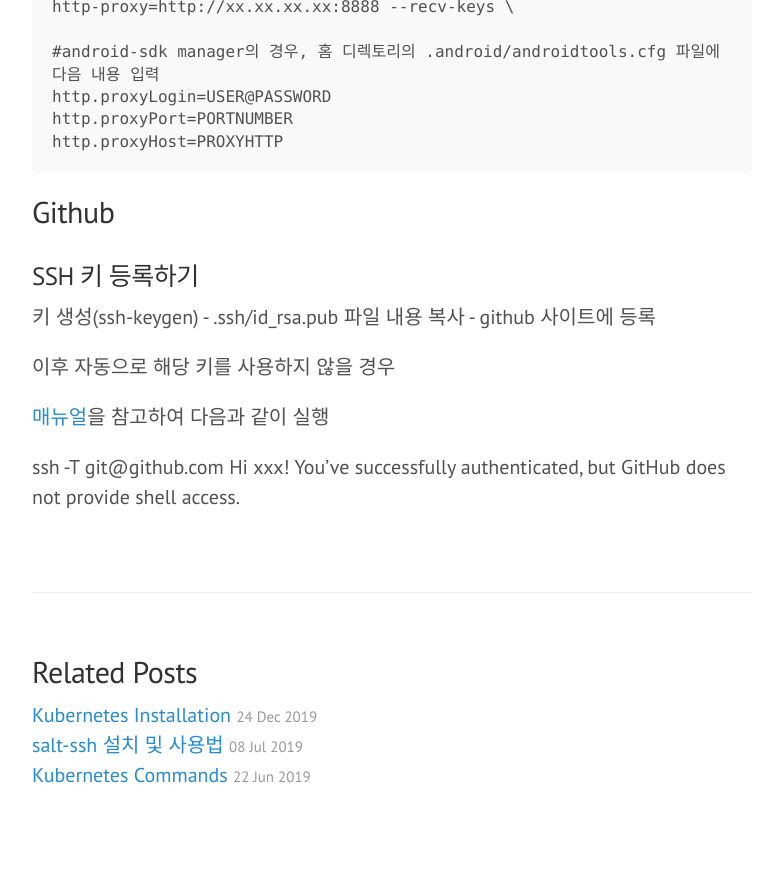
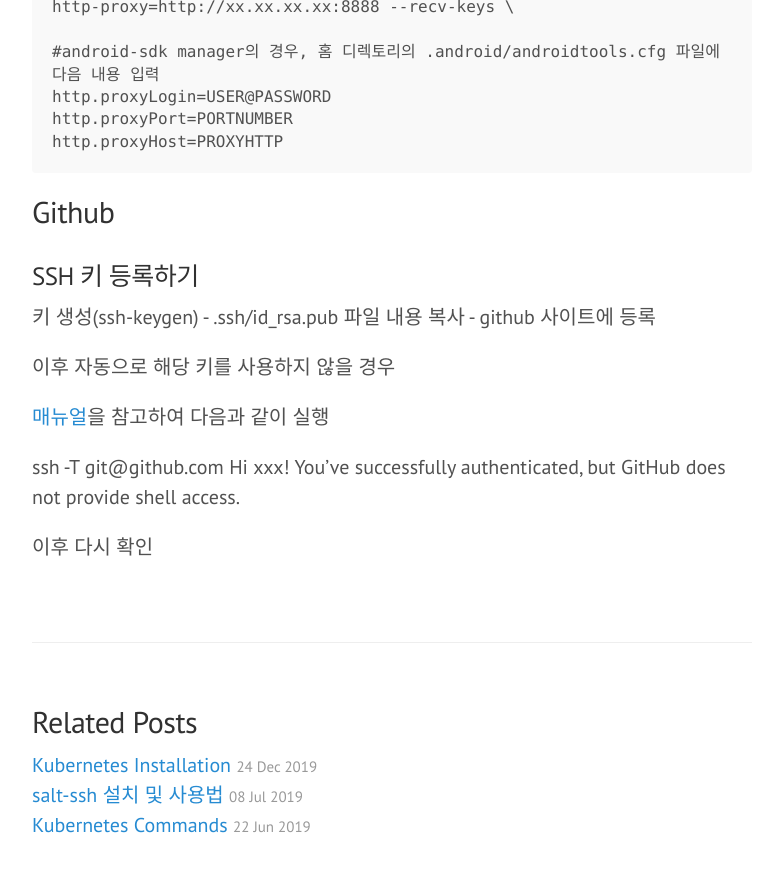
Before and after one commit to skaqud/skaqud.github.com, a Jekyll site: the page built from _posts/2016-07-24-Reusable-Commands-List.markdown, in a window 1280 px wide and 900 px high, scrolled down 11382 px. Shown: the top 872 px of the window, without its empty margins (248-1031 px from the left). Built offline with Jekyll 4.4.1, drawn with Linux system fonts in a browser that asks for light colours; before the commit the page ends 12232 px from its top, so only the background shows below that.

Commit message:
update post

```diff
--- a/_posts/2016-07-24-Reusable-Commands-List.markdown
+++ b/_posts/2016-07-24-Reusable-Commands-List.markdown
@@ -413,3 +413,5 @@
 
 ssh -T git@github.com
 Hi xxx! You've successfully authenticated, but GitHub does not provide shell access.
+
+이후 다시 확인
```
